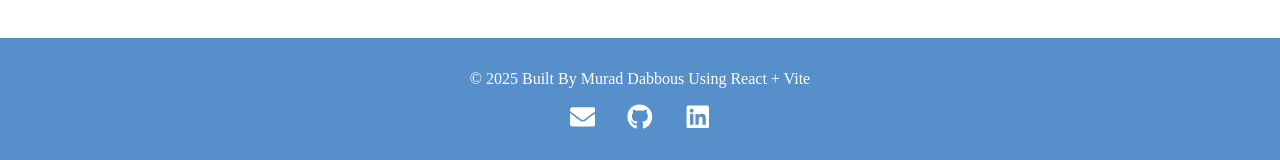
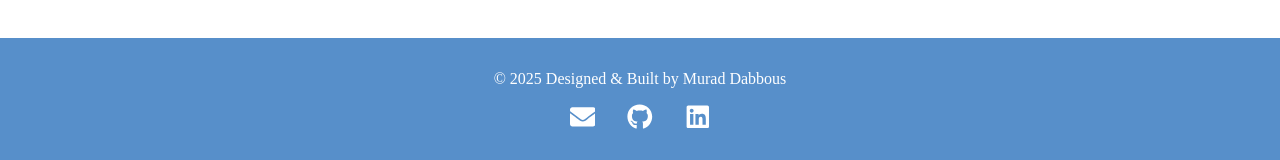
Before and after one commit to murad-shadeh/Portfolio, a React (Vite) app: page / in a window 1280 px wide. Shown: the part 1733-1893 px from the top of the page. Built offline with nearby package versions, Linux system fonts and the light colour scheme.

Commit message:
fix(footer): fix the footer styling

```diff
--- a/src/components/Footer.jsx
+++ b/src/components/Footer.jsx
@@ -6,8 +6,7 @@ const Footer = () => {
     <footer className="footer">
       <div className="footer-container">
         <p className="footer-text">
-          &copy; {new Date().getFullYear()} Built By Murad Dabbous Using React +
-          Vite
+          &copy; {new Date().getFullYear()} Designed & Built by Murad Dabbous
         </p>
         <div className="footer-links">
           <a
```
